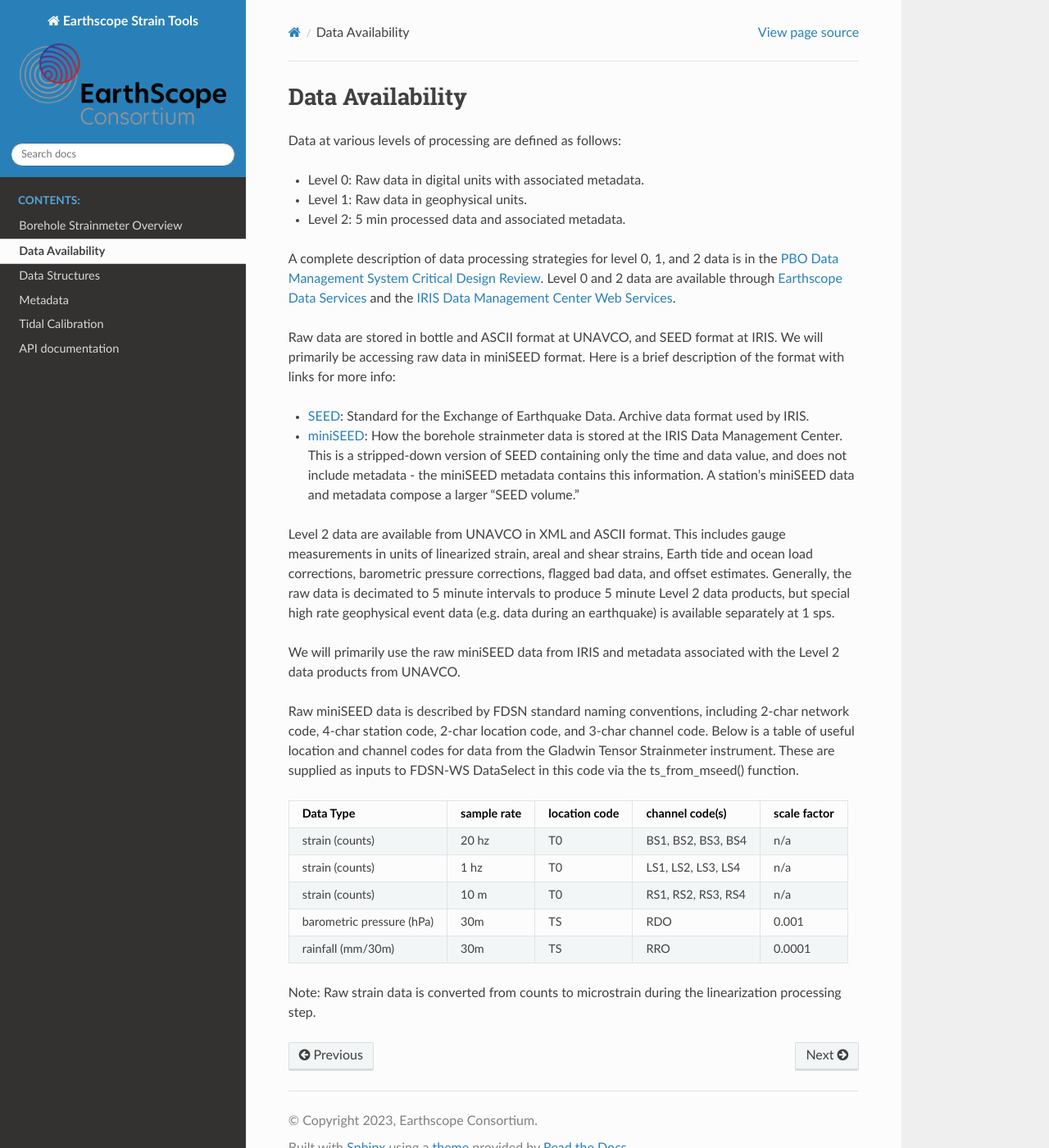
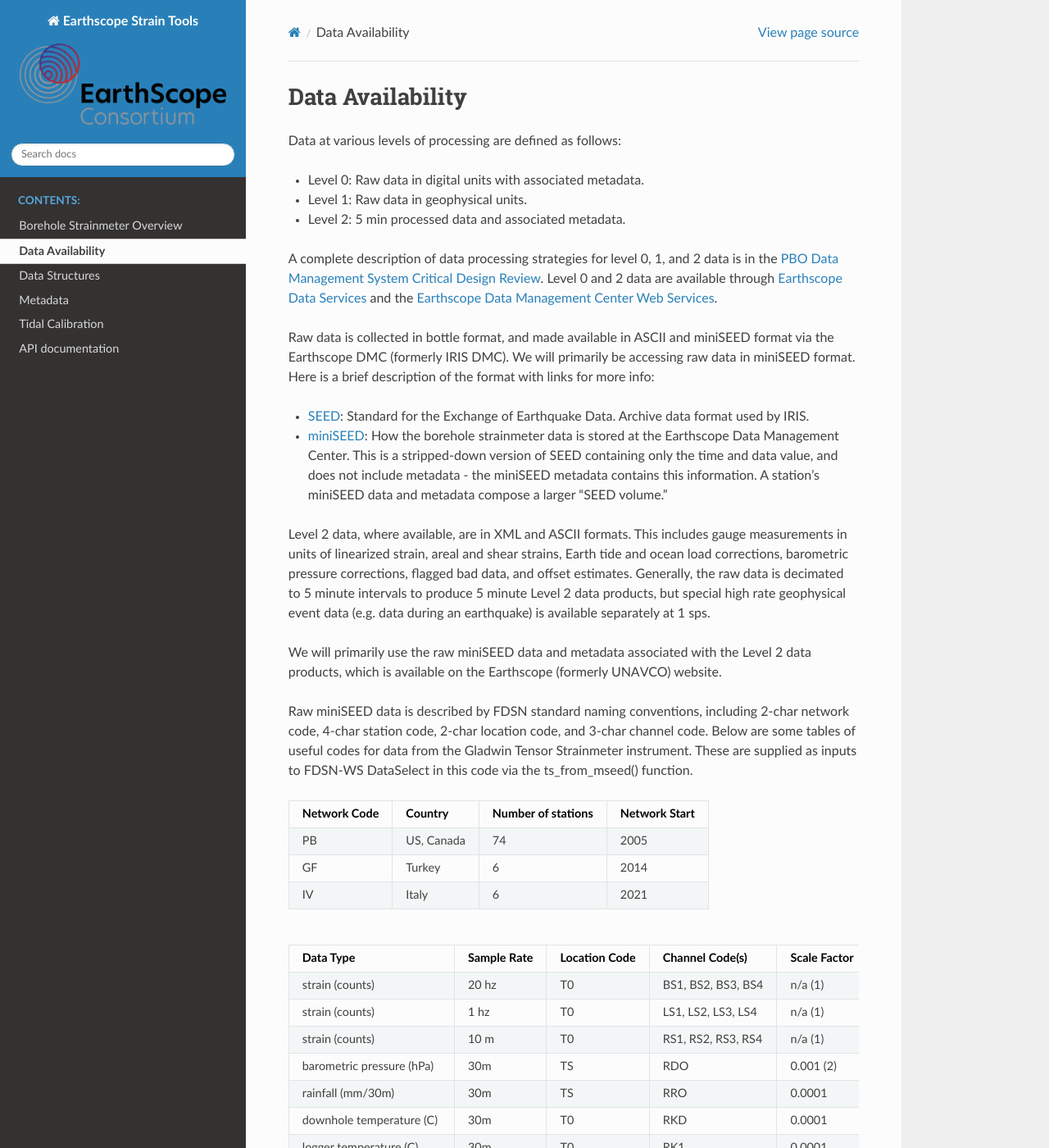
Before and after one commit to EarthScope/earthscopestraintools, a Sphinx documentation site: the page built from docs/source/pages/DataAvailability.md, in a window 1280 px wide and 1400 px high. Shown: the whole window at 82% size. Built offline with Sphinx 7.4.7 and the Read the Docs theme 2.0.0, drawn with Linux system fonts in a browser that asks for light colours; pages that are not in the unit, such as notebooks, are missing from menus; some of the changed text lies outside the part shown.

Commit message:
update tables

```diff
--- a/docs/source/pages/DataAvailability.md
+++ b/docs/source/pages/DataAvailability.md
@@ -6,24 +6,56 @@
 - Level 2: 5 min processed data and associated metadata.
 
 A complete description of data processing strategies for level 0, 1, and 2 data is in the
-[PBO Data Management System Critical Design Review](https://www.unavco.org/projects/past-projects/pbo/lib/docs/dms_cdr.pdf). Level 0 and 2 data are available through [Earthscope Data Services](https://www.unavco.org/data/strain-seismic/bsm-data/bsm-data.html) and the [IRIS Data Management Center Web Services](http://service.iris.edu/).
+[PBO Data Management System Critical Design Review](https://www.unavco.org/projects/past-projects/pbo/lib/docs/dms_cdr.pdf). Level 0 and 2 data are available through [Earthscope Data Services](https://www.unavco.org/data/strain-seismic/bsm-data/bsm-data.html) and the [Earthscope Data Management Center Web Services](http://service.iris.edu/).
 
-Raw data are stored in bottle and ASCII format at UNAVCO, and SEED format at IRIS. We will primarily be accessing raw data in miniSEED format. Here is a brief description of the format with links for more info:
+Raw data is collected in bottle format, and made available in ASCII and miniSEED format via the Earthscope DMC (formerly IRIS DMC). We will primarily be accessing raw data in miniSEED format. Here is a brief description of the format with links for more info:
 - [SEED](http://ds.iris.edu/ds/nodes/dmc/data/formats/#seed): Standard for the Exchange of Earthquake Data. Archive data format used by IRIS.
-- [miniSEED](http://ds.iris.edu/ds/nodes/dmc/data/formats/miniseed/): How the borehole strainmeter data is stored at the IRIS Data Management Center. This is a stripped-down version of SEED containing only the time and data value, and does not include metadata - the miniSEED metadata contains this information. A station's miniSEED data and metadata compose a larger "SEED volume."
+- [miniSEED](http://ds.iris.edu/ds/nodes/dmc/data/formats/miniseed/): How the borehole strainmeter data is stored at the Earthscope Data Management Center. This is a stripped-down version of SEED containing only the time and data value, and does not include metadata - the miniSEED metadata contains this information. A station's miniSEED data and metadata compose a larger "SEED volume."
 
-Level 2 data are available from UNAVCO in XML and ASCII format. This includes gauge measurements in units of linearized strain, areal and shear strains, Earth tide and ocean load corrections, barometric pressure corrections, flagged bad data, and offset estimates. Generally, the raw data is decimated to 5 minute intervals to produce 5 minute Level 2 data products, but special high rate geophysical event data (e.g. data during an earthquake) is available separately at 1 sps.
+Level 2 data, where available, are in XML and ASCII formats. This includes gauge measurements in units of linearized strain, areal and shear strains, Earth tide and ocean load corrections, barometric pressure corrections, flagged bad data, and offset estimates. Generally, the raw data is decimated to 5 minute intervals to produce 5 minute Level 2 data products, but special high rate geophysical event data (e.g. data during an earthquake) is available separately at 1 sps.
 
-We will primarily use the raw miniSEED data from IRIS and metadata associated with the Level 2 data products from UNAVCO.
+We will primarily use the raw miniSEED data and metadata associated with the Level 2 data products, which is available on the Earthscope (formerly UNAVCO) website.
 
-Raw miniSEED data is described by FDSN standard naming conventions, including 2-char network code, 4-char station code, 2-char location code, and 3-char channel code.  Below is a table of useful location and channel codes for data from the Gladwin Tensor Strainmeter instrument.  These are supplied as inputs to FDSN-WS DataSelect in this code via the ts_from_mseed() function.
+Raw miniSEED data is described by FDSN standard naming conventions, including 2-char network code, 4-char station code, 2-char location code, and 3-char channel code.  Below are some  tables of useful codes for data from the Gladwin Tensor Strainmeter instrument.  These are supplied as inputs to FDSN-WS DataSelect in this code via the ts_from_mseed() function.
 
-| Data Type| sample rate | location code | channel code(s)| scale factor
+| Network  Code | Country | Number of stations | Network Start
+| --- | --- | --- | --- |
+| PB | US, Canada | 74 | 2005
+| GF | Turkey | 6 | 2014
+| IV | Italy | 6 | 2021
+
+<br />
+
+| Data Type| Sample Rate | Location Code | Channel Code(s)| Scale Factor
 | --- | --- | --- | --- | --- |
-| strain (counts)| 20 hz | T0 | BS1, BS2, BS3, BS4| n/a
-| strain  (counts)| 1 hz | T0 | LS1, LS2, LS3, LS4| n/a
-| strain  (counts)| 10 m | T0 | RS1, RS2, RS3, RS4| n/a
-| barometric pressure (hPa) | 30m | TS | RDO | 0.001
+| strain (counts)| 20 hz | T0 | BS1, BS2, BS3, BS4| n/a (1)
+| strain  (counts)| 1 hz | T0 | LS1, LS2, LS3, LS4| n/a (1)
+| strain  (counts)| 10 m | T0 | RS1, RS2, RS3, RS4| n/a (1)
+| barometric pressure (hPa) | 30m | TS | RDO | 0.001 (2)
 | rainfall (mm/30m) | 30m | TS | RRO | 0.0001
+| downhole temperature (C) | 30m | T0 | RKD | 0.0001
+| logger temperature (C) | 30m | T0 | RK1 | 0.0001
+| power box temperature (C) | 30m | T0 | RK2 | 0.0001
+| charging current (A) | 30m | T0 | REO | 0.0001
+| battery voltage (V) | 30m | T0 | RE1 | 0.0001
+| system current (A) | 30m | T0 | RE2 | 0.0001
 
-Note: Raw strain data is converted from counts to microstrain during the linearization processing step.
+<br />
+
+| Stations may also have | Sample Rate | Location Code | Channel Code(s)| Scale Factor
+| --- | --- | --- | --- | --- |
+| pore pressure (hPa)| 1 hz | ++ | LDD | 0.001 (2,3)
+| pore temperature (C)| 1 hz | ++ | LKD | 0.0001 (3)
+| high rate barometer (hPa)| 1 hz | ++ | LDO | 0.000142937 (4,5)
+
+<br />
+
+Note 1: Raw strain data is converted from counts to microstrain during the linearization processing step.
+
+Note 2: Pressure channels have a scale factor of 1/1000 instead of 1/10000.  This is because the processing is typically done in units of hPa rather than kPa.
+
+Note 3: Only pore pressure logged by Q330s in the PB network are currently available in miniseed via these codes.  IV pore pressure data is logged on field computers as daily ascii files.  Any data we have for these is made available at pore.unavco.org/pore/
+
+Note 4: High rate LDO pressure, where available, is logged (in counts) on a Setra 270 barometer with a range of 800-1100 hPa.  Conversion requires a scale factor of 0.000142937 plus a static offset of 800 kPa to get absolute and not relative pressure.
+
+Note 5. A small subset of stations (Yellowstone) use a high altitude version of the Setra 270, with a range of 600-1100 hPa.  For these stations, conversion requires a scale factor of 0.00023842 plus a static offset of 600 kPa to get absolute pressure.
```
